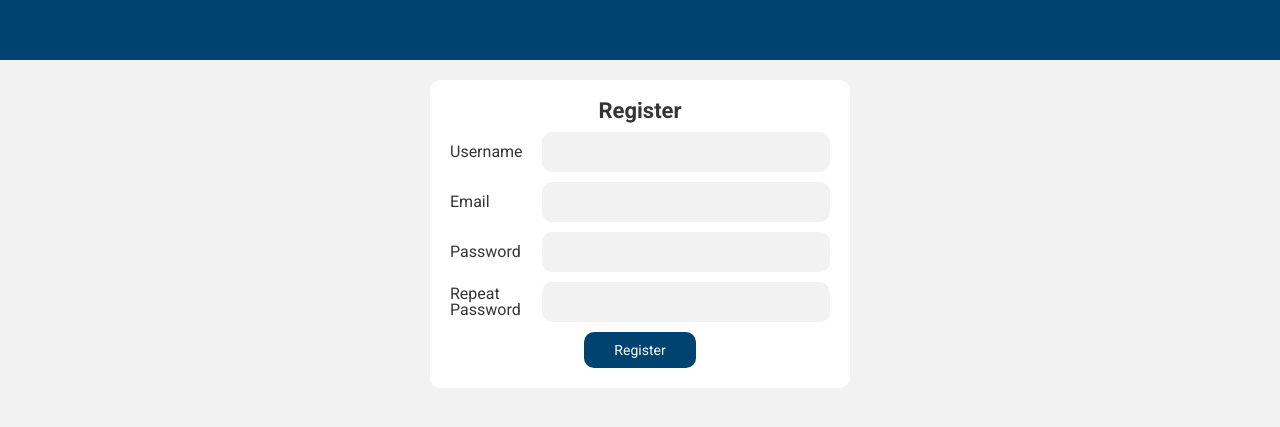
After one commit to jjlljj/address-book, a Flask app: page /register in a window 1280 px wide. The commit adds this page. Shown: the top 427 px of the page. Run offline with Flask 2, Linux system fonts and the light colour scheme; some libraries are stand-ins or nearby versions.

Commit message:
Add registration

```diff
--- a/app/forms.py
+++ b/app/forms.py
@@ -1,6 +1,7 @@
 from flask_wtf import FlaskForm
 from wtforms import StringField, SubmitField, PasswordField, BooleanField
-from wtforms.validators import DataRequired
+from wtforms.validators import ValidationError, DataRequired, Email, EqualTo
+from app.models import User
 
 class AddressForm(FlaskForm):
     first_name = StringField('First Name:', validators=[DataRequired()])
@@ -16,3 +17,21 @@ class LoginForm(FlaskForm):
     password = PasswordField('Password', validators=[DataRequired()])
     remember_me = BooleanField('Remember Me')
     submit = SubmitField('Sign In')
+
+class RegistrationForm(FlaskForm):
+    username = StringField('Username', validators=[DataRequired()])
+    email = StringField('Email', validators=[DataRequired(), Email()])
+    password = PasswordField('Password', validators=[DataRequired()])
+    password2 = PasswordField(
+        'Repeat Password', validators=[DataRequired(), EqualTo('password')])
+    submit = SubmitField('Register')
+
+    def validate_username(self, username):
+        user = User.query.filter_by(username=username.data).first()
+        if user is not None:
+            raise ValidationError('Please use a different username.')
+
+    def validate_email(self, email):
+        user = User.query.filter_by(email=email.data).first()
+        if user is not None:
+            raise ValidationError('Please use a different email address.')
--- a/app/routes.py
+++ b/app/routes.py
@@ -1,7 +1,7 @@
 from flask import render_template, flash, redirect, url_for, jsonify, request
 from app import app, db
 from app.models import Address, User
-from app.forms import AddressForm, LoginForm
+from app.forms import AddressForm, LoginForm, RegistrationForm
 from flask_login import current_user, login_user, logout_user, login_required
 
 @app.route('/', methods=['GET', 'POST'])
@@ -10,27 +10,37 @@ from flask_login import current_user, login_user, logout_user, login_required
 def login():
     if current_user.is_authenticated:
         return redirect(url_for('address_book'))
-
     form = LoginForm()
-
     if form.validate_on_submit():
         user = User.query.filter_by(username=form.username.data).first()
-
         if user is None or not user.check_password(form.password.data):
-            return redirect(url_for('login'))
-
+            login_error = 'User Not Found' if user is None else 'Incorrect Password'
+            return render_template('login_form.html', title='Sign In', form=form, login_error=login_error)
         login_user(user, remember=form.remember_me.data)
         next_page = request.args.get('next')
         if not next_page or url_parse(next_page).netloc != '':
             next_page = url_for('address_book')
         return redirect(next_page)
-
     return render_template('login_form.html', title='Sign In', form=form)
 
 @app.route('/logout')
 def logout():
     logout_user()
     return redirect(url_for('login'))
+
+@app.route('/register', methods=['GET', 'POST'])
+def register():
+    if current_user.is_authenticated:
+        return redirect(url_for('address_book'))
+    form = RegistrationForm()
+    if form.validate_on_submit():
+        user = User(username=form.username.data, email=form.email.data)
+        user.set_password(form.password.data)
+        db.session.add(user)
+        db.session.commit()
+        login_user(user, remember=False)
+        return redirect(url_for('address_book'))
+    return render_template('registration_form.html', title='Register', form=form)
 
 @app.route('/address_book', methods=['GET'])
 @login_required
--- a/app/templates/login_form.html
+++ b/app/templates/login_form.html
@@ -5,6 +5,9 @@
 <section>
   <div class="address-card" >
     <h3>Sign In</h3>
+    {% if login_error %}
+      <p class="error">{{ login_error }}</p>
+    {% endif %}
     <form action="" method="post" novalidate>
       {{ form.hidden_tag() }}
       <div class="form-row">
@@ -21,11 +24,12 @@
       {% for error in form.password.errors %}
          <p class="error">{{ error }}</p>
       {% endfor %}
-      <div class="form-row" style="justify-content: flex-end;">
+      <div class="form-row" style="justify-content: flex-start;">
        {{ form.remember_me() }} {{ form.remember_me.label }}
       </div>
       <button type="submit" class="submit-button">Log In</button>
     </form>
+    <p style="margin-top: 30px;">Don't Have An Account? <a href="{{ url_for('register') }}">Register Here</a></p>
   </div>
 </section>
 
--- /dev/null
+++ b/app/templates/registration_form.html
@@ -0,0 +1,39 @@
+{% extends "base.html" %}
+
+{% block content %}
+<section>
+  <div class="address-card" >
+    <h3>Register</h1>
+    <form action="" method="post">
+        {{ form.hidden_tag() }}
+      <div class="form-row">
+        {{ form.username.label }}
+        {{ form.username(size=32) }}
+      </div>
+      {% for error in form.username.errors %}
+         <p class="error">{{ error }}</p>
+      {% endfor %}
+      <div class="form-row">
+        {{ form.email.label }}
+        {{ form.email(size=32) }}
+      </div>
+      {% for error in form.email.errors %}
+         <p class="error">{{ error }}</p>
+      {% endfor %}
+      <div class="form-row">
+        {{ form.password.label }}<br>
+        {{ form.password(size=32) }}
+      </div>
+      {% for error in form.password.errors %}
+         <p class="error">{{ error }}</p>
+      {% endfor %}
+      <div class="form-row">
+        {{ form.password2.label }}<br>
+        {{ form.password2(size=32) }}
+      </div>
+      {% for error in form.password2.errors %}
+         <p class="error">{{ error }}</p>
+      {% endfor %}
+      <button type="submit" class="submit-button">Register</button>
+    </form>
+{% endblock %}
```
Also changed, not shown: app.db.
